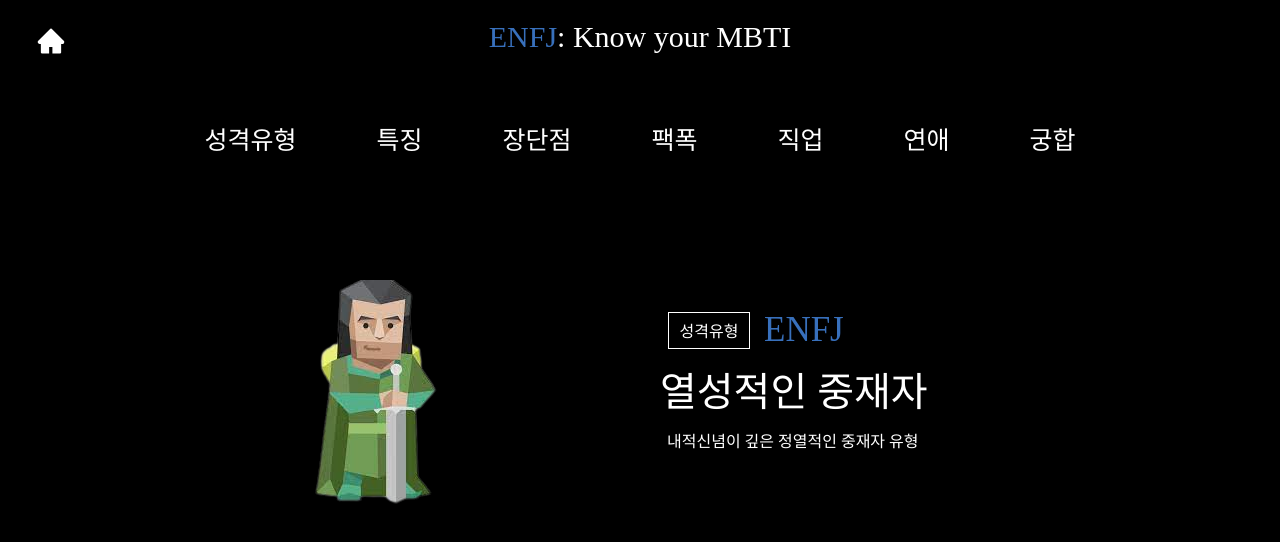
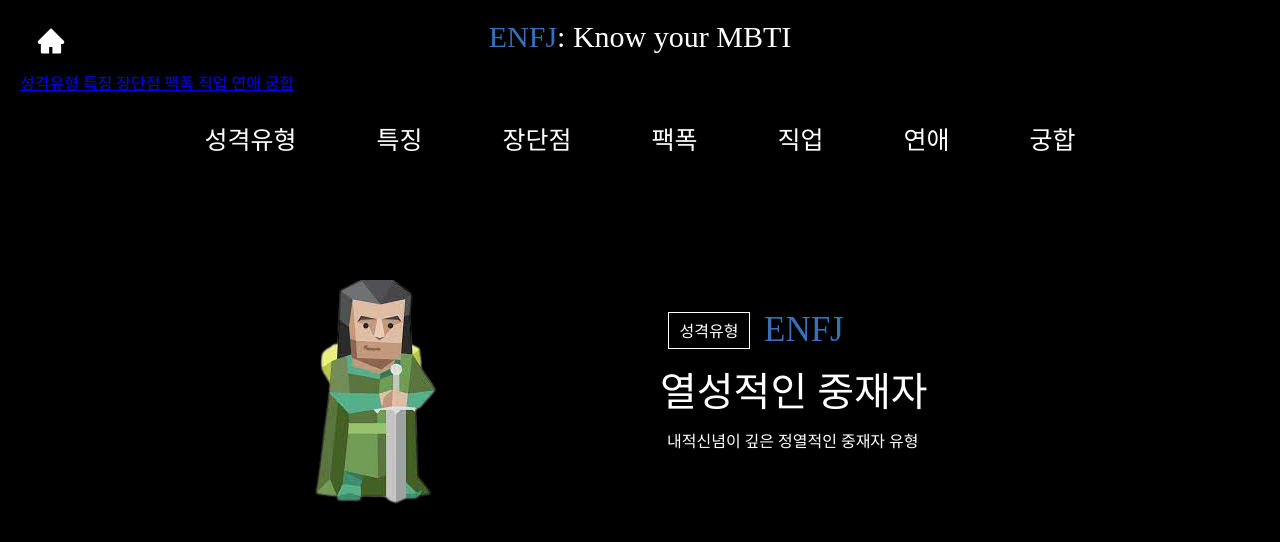
Before and after one commit to neul0129/mbti_project, a React (Create React App) app: page /profiles/ENFJ in a window 1280 px wide. Shown: the top 542 px of the page. Built offline with nearby package versions, Linux system fonts and the light colour scheme.

Commit message:
feat
feat

```diff
--- a/package.json
+++ b/package.json
@@ -14,8 +14,10 @@
     "react": "^17.0.2",
     "react-dom": "^17.0.2",
     "react-icons": "^4.3.1",
+    "react-responsive": "^9.0.0-beta.6",
     "react-router-dom": "^6.2.1",
     "react-scripts": "5.0.0",
+    "styled-components": "^5.3.3",
     "web-vitals": "^2.1.4"
   },
   "scripts": {
--- a/src/pages/Profile/index.jsx
+++ b/src/pages/Profile/index.jsx
@@ -1,8 +1,29 @@
 import { useParams } from 'react-router-dom';
 import { useNavigate } from "react-router-dom";
 import { AiFillHome } from 'react-icons/ai'
+import { GiHamburgerMenu } from 'react-icons/gi'
+import { FiChevronDown } from 'react-icons/fi'
 import './style.css';
 import { useState } from 'react';
+import styled from "styled-components";
+
+const HeaderWrapper = styled.div`
+  .profile_toggle {
+    display:none;
+  }
+  @media screen and (max-width: 768px) {
+    flex-wrap: wrap;
+    .profile_toggle {
+      display: block;
+      flex-direction: column;
+    }
+    .header_menuList {
+      list-style: none;
+      display: ${(props) => (props.isToggled ? "flex" : "none")};
+    }
+  }
+`;
+
 
 // Mbti 페이지 헤더 컴포넌트
 function Header({data}) {
@@ -25,9 +46,12 @@ function Header({data}) {
 		}
 	}
 
+  const [isToggled, setIsToggled] = useState(false);
+
   return (
     <>
-			<div className='profile_header'>
+      <HeaderWrapper>
+        <div className='profile_header' isToggled={isToggled}>
           <button onClick={backHome} className='profile_goHome'>
             <AiFillHome />
           </button>
@@ -35,7 +59,24 @@ function Header({data}) {
             <span className='profile_title_mbti' style={{color : data.color}}>{data.name}</span>
             <span className='profile_title_description'>: Know your MBTI</span>
           </div>
+          <button
+            className="profile_toggle"
+            onClick={() => {
+              setIsToggled(!isToggled);
+            }}>
+            {!isToggled ? <GiHamburgerMenu /> : <FiChevronDown />}
+          </button>
+          <ul className="header_menuList">
+            <a href='#description'> 성격유형</a>
+            <a href='#character'> 특징</a>
+            <a href='#prosCons'> 장단점</a>
+            <a href='#fact'> 팩폭</a>
+            <a href='#job'> 직업</a>
+            <a href='#love'> 연애</a>
+            <a href='#chemistry'> 궁합</a>
+          </ul>
         </div>
+      </HeaderWrapper>
     </>
   );
 }
```
Also changed, not shown: 2 other files (tests, documents, lock files or other folders). Lines whose indentation alone changed are shown as unchanged.
